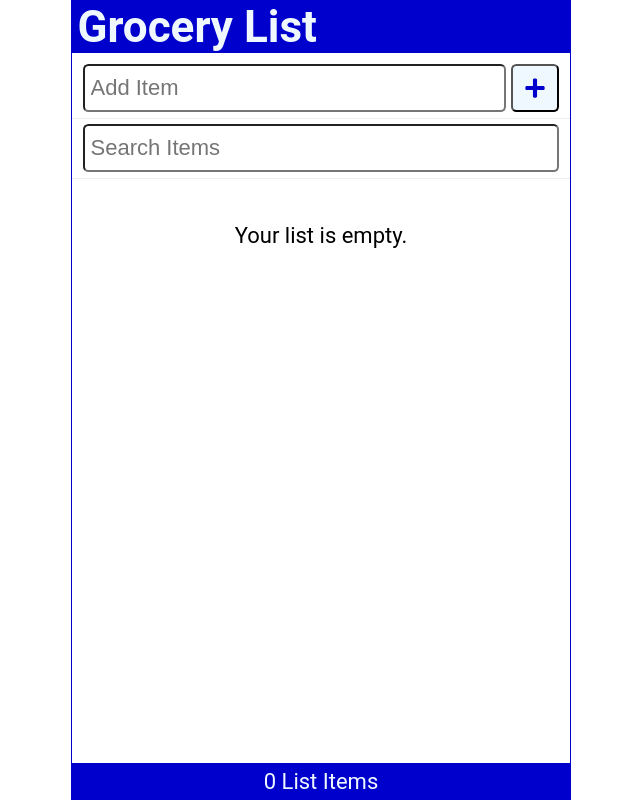
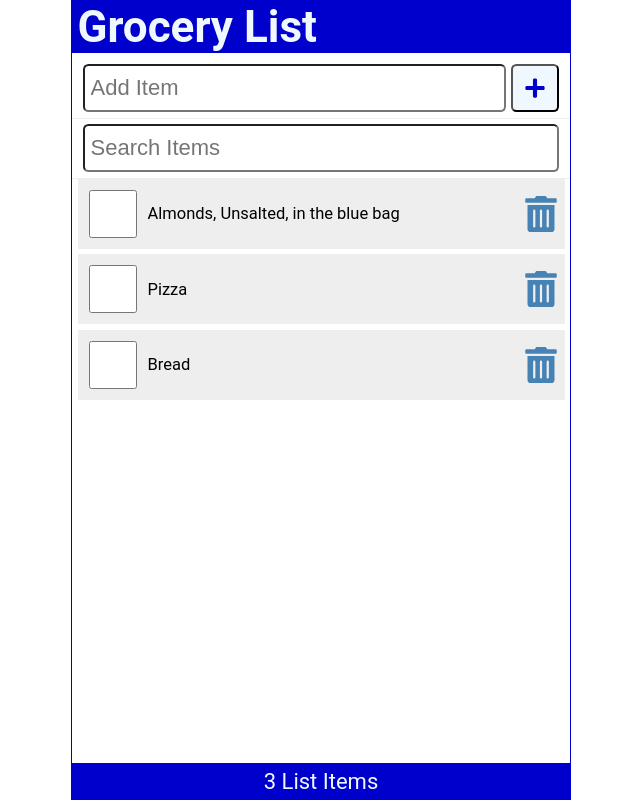
Before and after one commit to dahalh/react-practice, a React (Create React App) app: page / in a window 1280 px wide. Shown: the whole page, without its empty margins (319-959 px from the left). Built offline with nearby package versions, Linux system fonts and the light colour scheme; data requests are answered from the project's data file.

Commit message:
json database

```diff
--- /dev/null
+++ b/data/db.json
@@ -0,0 +1,19 @@
+{
+  "items": [
+    {
+      "id": 1,
+      "checked": false,
+      "item": "Almonds, Unsalted, in the blue bag"
+    },
+    {
+      "id": 2,
+      "checked": false,
+      "item": "Pizza"
+    },
+    {
+      "id": 3,
+      "checked": false,
+      "item": "Bread"
+    }
+  ]
+}
--- a/src/App.js
+++ b/src/App.js
@@ -6,16 +6,32 @@
 import { useState, useEffect } from "react";
 
 function App() {
-  const [items, setItems] = useState(
-    JSON.parse(localStorage.getItem("shoppinglist")) || []
-  );
+  const API_URL = "http://localhost:3500/items";
 
+  const [items, setItems] = useState([]);
   const [newItem, setNewItem] = useState("");
   const [search, setSearch] = useState("");
+  const [fetchError, setFetchError] = useState(null);
+  const [isLoading, setIsLoading] = useState(true);
 
   useEffect(() => {
-    localStorage.setItem("shoppinglist", JSON.stringify(items));
-  }, [items]);
+    const fetchItems = async () => {
+      try {
+        const response = await fetch(API_URL);
+        if (!response.ok) throw Error("did not recieve expected data");
+        const listItems = await response.json();
+        setItems(listItems);
+        setFetchError(null);
+      } catch (err) {
+        setFetchError(err.message);
+      } finally {
+        setIsLoading(false);
+      }
+    };
+    setTimeout(() => {
+      (async () => await fetchItems())();
+    }, 2000);
+  }, []);
 
   const addItem = (item) => {
     const id = items.length ? items[items.length - 1].id + 1 : 1;
@@ -52,6 +68,12 @@
         handleSubmit={handleSubmit}
       />
       <SearchItem search={search} setSearch={setSearch} />
+      <main>
+        {isLoading && <p>Loading Items...</p>}
+        {fetchError && (
+          <p style={{ color: "red" }}>{`Error : ${fetchError}`}</p>
+        )}
+        {!fetchError && !isLoading && (
           <Content
             items={items.filter((item) =>
               item.item.toLowerCase().includes(search.toLowerCase())
@@ -59,6 +81,8 @@
             handleCheck={handleCheck}
             handleDelete={handleDelete}
           />
+        )}
+      </main>
       <Footer length={items.length} />
     </div>
   );
--- a/src/Content.js
+++ b/src/Content.js
@@ -2,7 +2,7 @@
 
 const Content = ({ items, handleCheck, handleDelete }) => {
   return (
-    <main>
+    <>
       {items.length ? (
         <ItemList
           items={items}
@@ -12,7 +12,7 @@
       ) : (
         <p style={{ marginTop: "2rem" }}>Your list is empty.</p>
       )}
-    </main>
+    </>
   );
 };
 
```
Also changed, not shown: src/apiRequest.js (added). Lines whose indentation alone changed are shown as unchanged.
